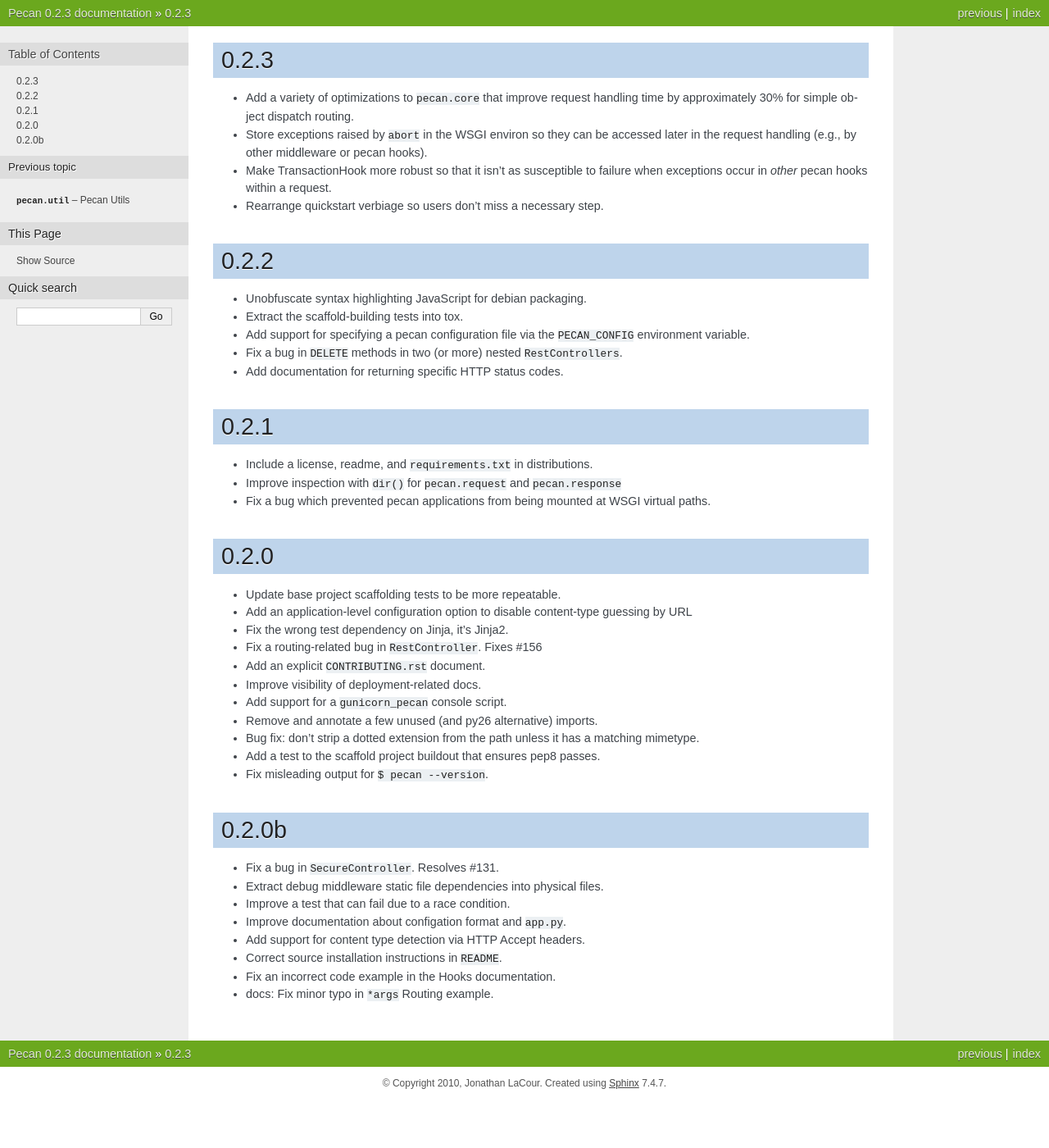
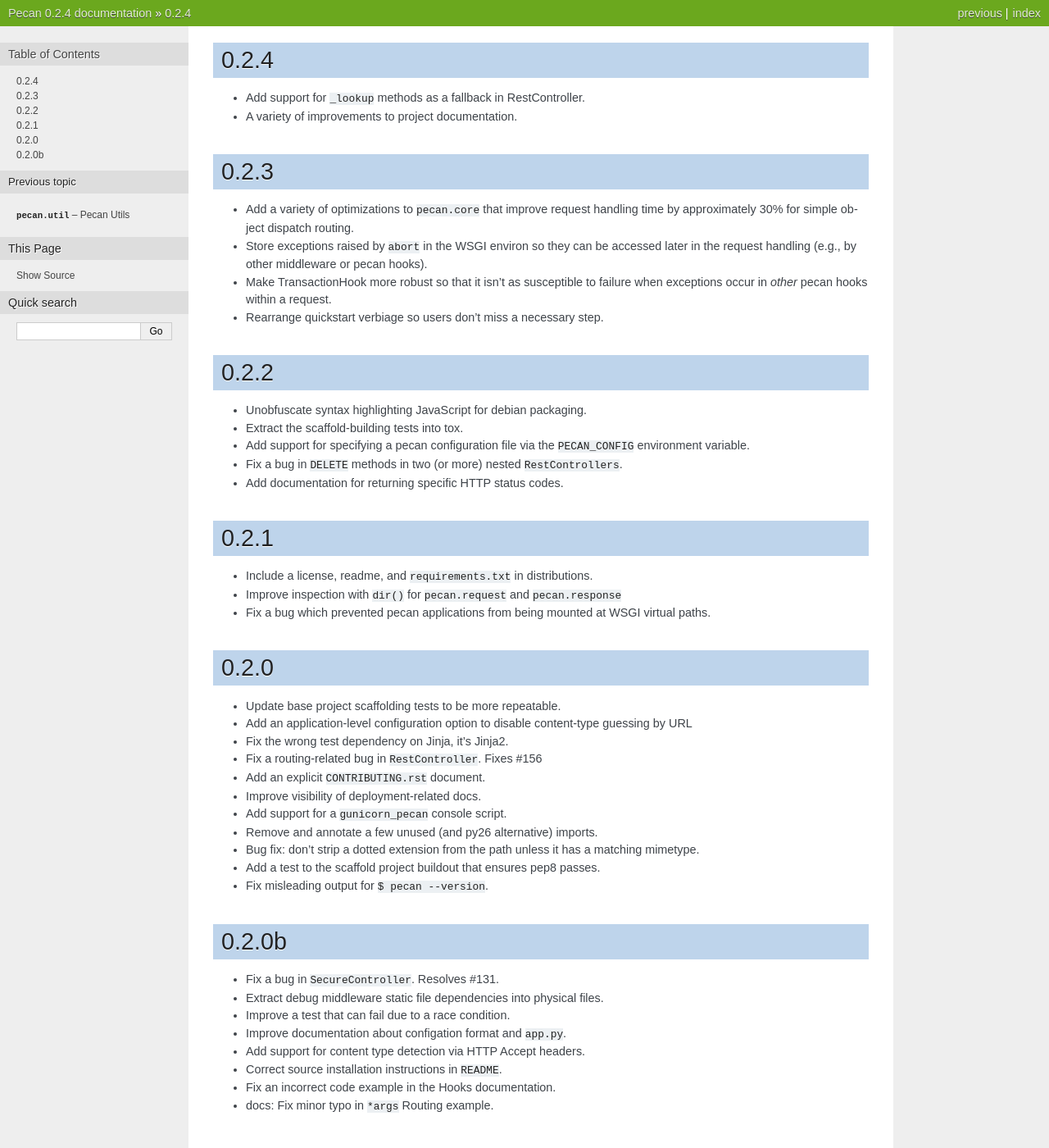
Before and after one commit to stackforge/pecan, a Sphinx documentation site: the page built from docs/source/changes.rst, in a window 1280 px wide and 1400 px high. Shown: the whole window at 82% size. Built offline with Sphinx 7.4.7, drawn with Linux system fonts in a browser that asks for light colours; some of the changed text lies outside the part shown.

Commit message:
Version increment.

```diff
--- a/docs/source/changes.rst
+++ b/docs/source/changes.rst
@@ -1,3 +1,8 @@
+0.2.4
+=====
+* Add support for ``_lookup`` methods as a fallback in RestController.
+* A variety of improvements to project documentation.
+
 0.2.3
 =====
 * Add a variety of optimizations to ``pecan.core`` that improve request
--- a/docs/source/conf.py
+++ b/docs/source/conf.py
@@ -49,9 +49,9 @@
 # built documents.
 #
 # The short X.Y version.
-version = '0.2.3'
+version = '0.2.4'
 # The full version, including alpha/beta/rc tags.
-release = '0.2.3'
+release = '0.2.4'
 
 # The language for content autogenerated by Sphinx. Refer to documentation
 # for a list of supported languages.
--- a/setup.py
+++ b/setup.py
@@ -2,7 +2,7 @@
 from setuptools import setup, find_packages
 from setuptools.command.test import test as TestCommand
 
-version = '0.2.3'
+version = '0.2.4'
 
 #
 # determine requirements
```
